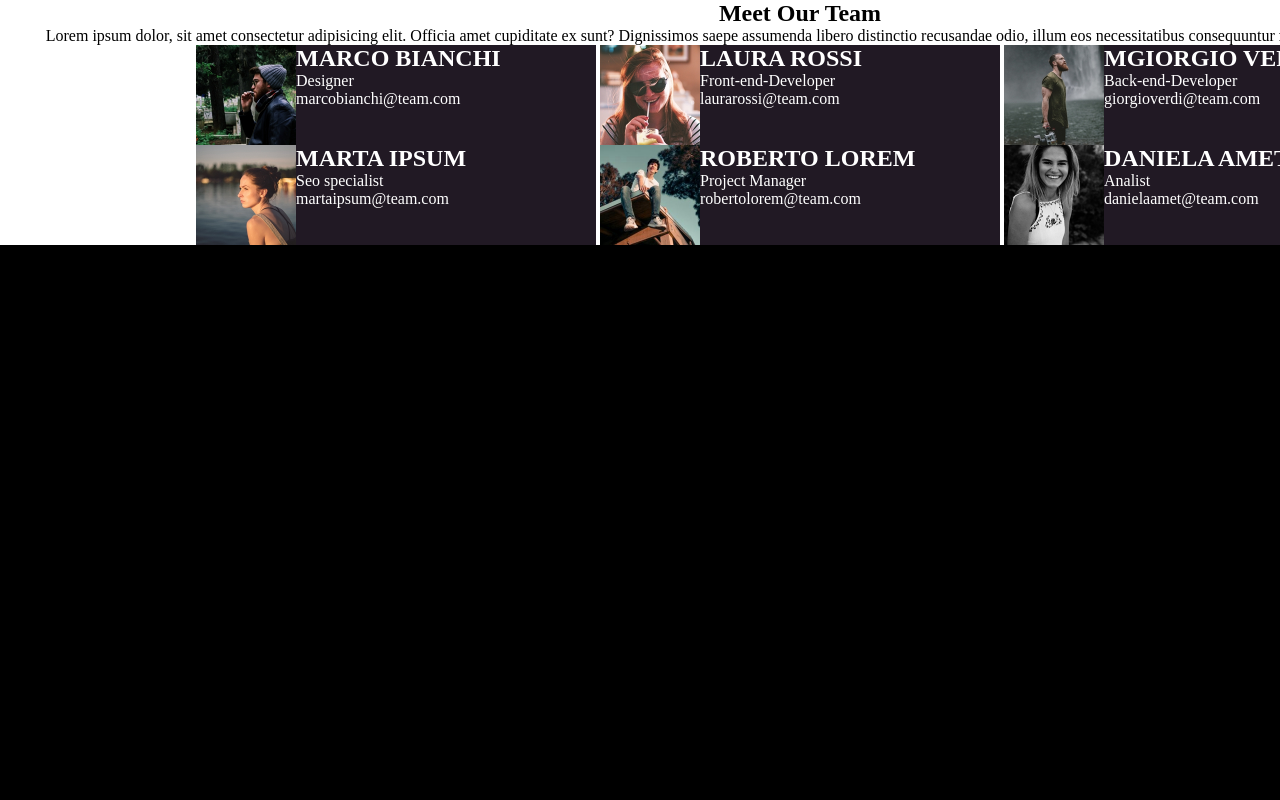
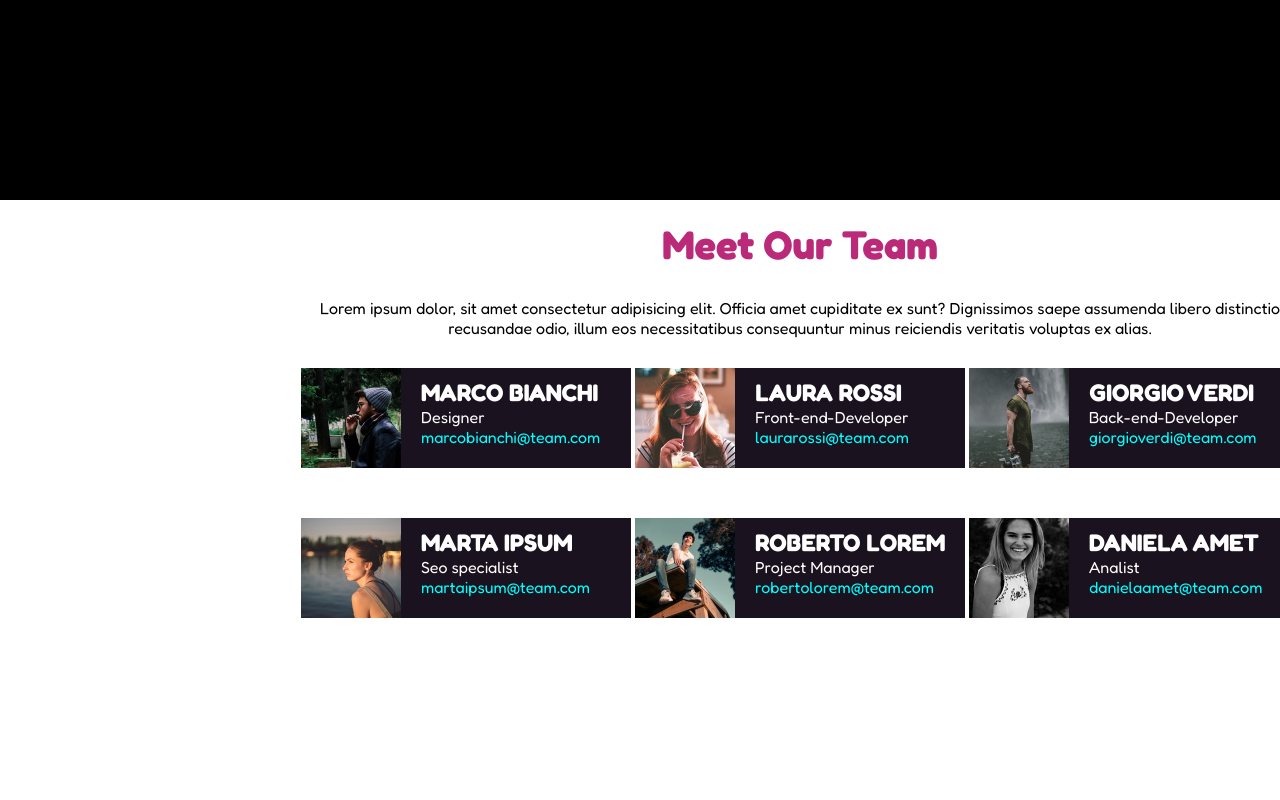
Before and after one commit to GioGio4/html-css-float-cards, a plain HTML site: page index.html in a window 1280 px wide. Shown: the top 800 px of the page. Drawn offline with Linux system fonts and the light colour scheme.

Commit message:
Add cards detail + final adjustment margin + final style css

```diff
--- a/css/style.css
+++ b/css/style.css
@@ -10,23 +10,38 @@
 
 .container{
     width: 1600px;
+    height: 800px;
     background-color: white;
-    margin: 0 auto;
+    margin: 200px auto ;
+
 }
-
 
 
 img{
     float: left;
     height: 100px;
+    margin-right: 20px;
 }
 
 .cards > p,h2{
+    font-family: 'Fredoka', sans-serif;
     text-align: left;
     color: white;
     padding-left: 10px;
 }
 
+
+
+h1{
+    font-family: 'Fredoka', sans-serif;
+    font-size: 40px;
+    color: rgb(186, 42, 121);
+    margin-bottom: 30px;
+}
+
+h2{
+    margin-top: 10px;
+}
 
 /* Body */
 
@@ -38,13 +53,25 @@ body {
 
 .main-text{
     text-align: center;
+    font-family: 'Fredoka', sans-serif;
+
+}
+
+.sub-container{
+    width: 1000px;
+    margin: 0 auto ;
+    padding:20px 0 20px 0;
 }
 
 .cards{
+    background-color:rgb(27, 18, 31);
+    width: calc(99% / 3);
+    height: 100px;
+    display:inline-block;
+    margin: 30px 0 20px 0;
 
-    background-color:rgb(33, 25, 36);
-    width: calc(100% / 3);
-    height: 100px;
-    max-width:400px;
-    display:inline-block;
 }
+
+.email-text{
+    color: aqua;
+}
--- a/index.html
+++ b/index.html
@@ -6,7 +6,14 @@
     <meta name="viewport" content="width=device-width, initial-scale=1.0">
     <title>Document</title>
 
+        <!-- FONT IMPORTED -->
+
+    <link rel="preconnect" href="https://fonts.googleapis.com">
+    <link rel="preconnect" href="https://fonts.gstatic.com" crossorigin>
+    <link href="https://fonts.googleapis.com/css2?family=Fredoka:wght@300;400;500;600;700&display=swap" rel="stylesheet">
+
     <link rel="stylesheet" href="./css/style.css">
+
 </head>
 
 <body>
@@ -23,6 +30,8 @@
 
                 <section class="main-text" >
 
+                    <div class="sub-container">
+
                         <h1>Meet Our Team</h1>
                         <p>Lorem ipsum dolor, sit amet consectetur adipisicing elit. Officia amet cupiditate ex sunt? Dignissimos saepe assumenda libero distinctio recusandae odio, illum eos necessitatibus consequuntur minus reiciendis veritatis voluptas ex alias.
                         </p>
@@ -32,56 +41,49 @@
                                 <img src="./img/male1.png" alt="male1">
                                 <h2>MARCO BIANCHI</h2>
                                 <p>Designer</p>
-                            <p>marcobianchi@team.com</p>
+                                <p><span class="email-text">marcobianchi@team.com</span></p>
                             </div>
 
                             <div class="cards">
                                 <img src="./img/female1.png" alt="male1">
                                 <h2>LAURA ROSSI</h2>
                                 <p>Front-end-Developer</p>
-                            <p>laurarossi@team.com</p>
+                                <p><span class="email-text">laurarossi@team.com</span></p>
                             </div>
 
                             <div class="cards">
                                 <img src="./img/male2.png" alt="male1">
-                            <h2>MGIORGIO VERDI</h2>
+                                <h2>GIORGIO VERDI</h2>
                                 <p>Back-end-Developer</p>
-                            <p>giorgioverdi@team.com</p>
+                                <p><span class="email-text">giorgioverdi@team.com</span></p>
                             </div>
 
                             <div class="cards">
                                 <img src="./img/female2.png" alt="male1">
                                 <h2>MARTA IPSUM</h2>
                                 <p>Seo specialist</p>
-                            <p>martaipsum@team.com</p>
+                                <p><span class="email-text">martaipsum@team.com</span></p>
                             </div>
 
                             <div class="cards">
                                 <img src="./img/male3.png" alt="male1">
                                 <h2>ROBERTO LOREM</h2>
                                 <p>Project Manager</p>
-                            <p>robertolorem@team.com</p>
+                                <p><span class="email-text">robertolorem@team.com</span></p>
                             </div>
 
                             <div class="cards">
                                 <img src="./img/female3.png" alt="male1">
                                 <h2>DANIELA AMET</h2>
                                 <p>Analist</p>
-                            <p>danielaamet@team.com</p>
+                                <p><span class="email-text">danielaamet@team.com</span></p>
                             </div>
 
-
-
-
-
+                    </div>
 
                 </section>
 
-
-
-
         </div>
-
 
     </main>
 
```
Lines whose indentation alone changed are shown as unchanged.
